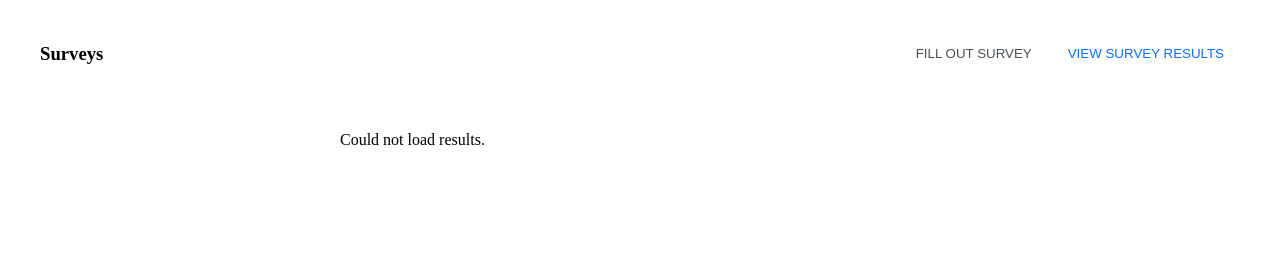
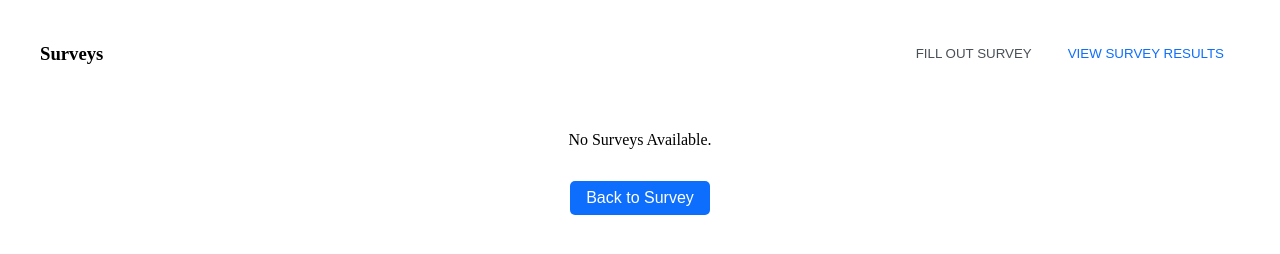
Before and after one commit to Oratile-KO/Lifestyle-Survey, a website: page results.html in a window 1280 px wide. Drawn offline with Linux system fonts and the light colour scheme; no server answers.

Commit message:
Empty Database Handling

```diff
--- a/results.html
+++ b/results.html
@@ -87,9 +87,25 @@
         </table>
     </div>
     <script>
+    function showNoSurveysMessage() {
+    document.querySelector('.results-container').innerHTML = `
+        <div style="text-align:center;">
+            <p>No Surveys Available.</p>
+            <button class="back-button" onclick="window.location.href='index.html'">
+                Back to Survey
+            </button>
+        </div>
+    `;
+}
+
     fetch('http://localhost:3000/survey-stats')
         .then(res => res.json())
         .then(data => {
+            if (!data || data.total === 0) {
+                showNoSurveysMessage();
+                return;
+            }
+
             document.getElementById('total').textContent = data.total;
             document.getElementById('average').textContent = data.average;
             document.getElementById('oldest').textContent = data.oldest;
@@ -103,9 +119,9 @@
             document.getElementById('avgTV').textContent = data.avgTV;
         })
         .catch(() => {
-                document.querySelector('.results-container').innerHTML = '<p>Could not load results.</p>';
+            showNoSurveysMessage();
         });
 </script>
+
 </body>
-
 </html>
--- a/styles.css
+++ b/styles.css
@@ -102,3 +102,14 @@
   margin-left: auto;
   margin-right: auto;
 }
+
+.back-button {
+    margin-top: 1rem;
+    padding: 0.5rem 1rem;
+    font-size: 1rem;
+    background-color: #0d6efd;
+    color: white;
+    border: none;
+    border-radius: 5px;
+    cursor: pointer;
+}
```
Lines whose indentation alone changed are shown as unchanged.
